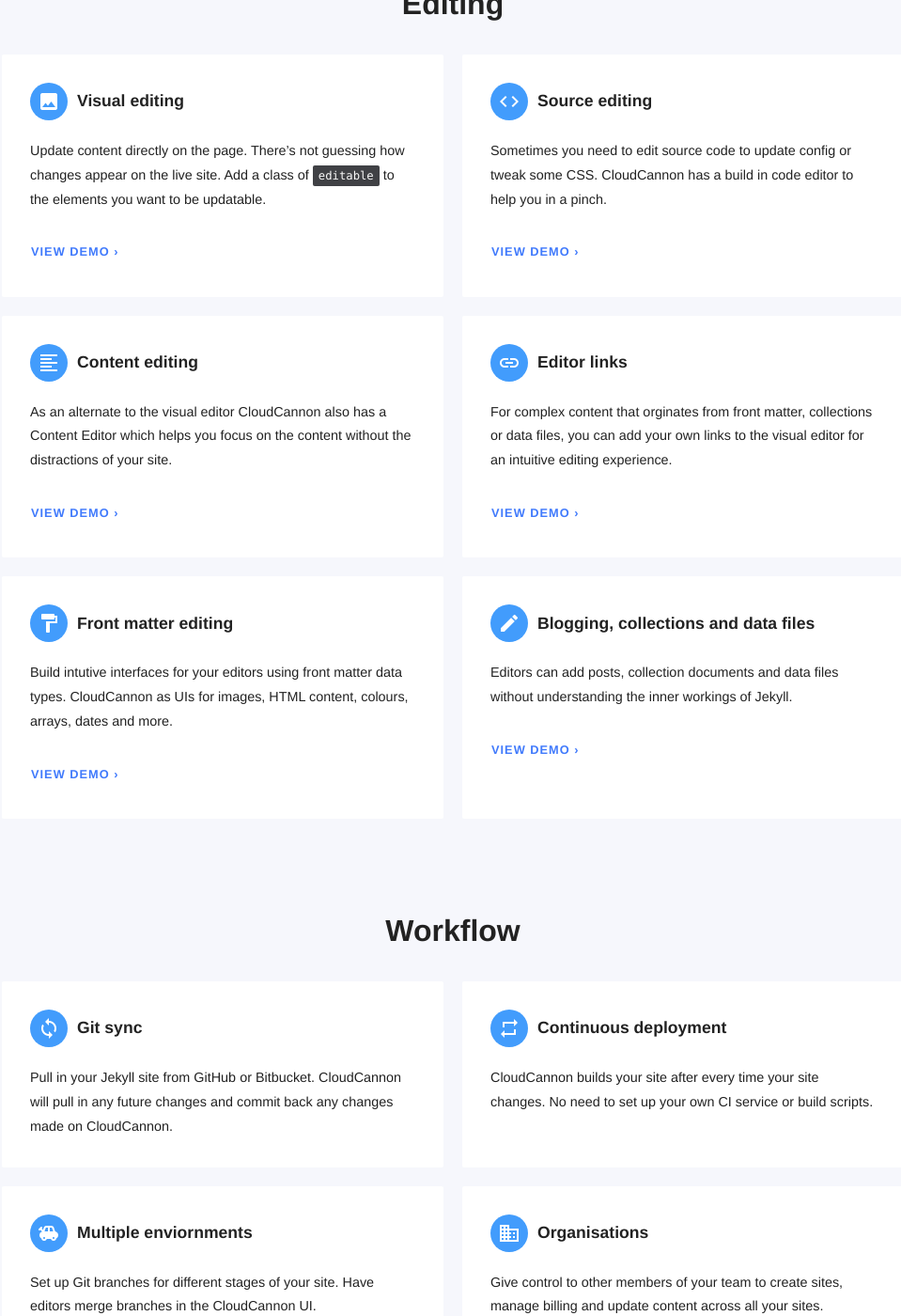
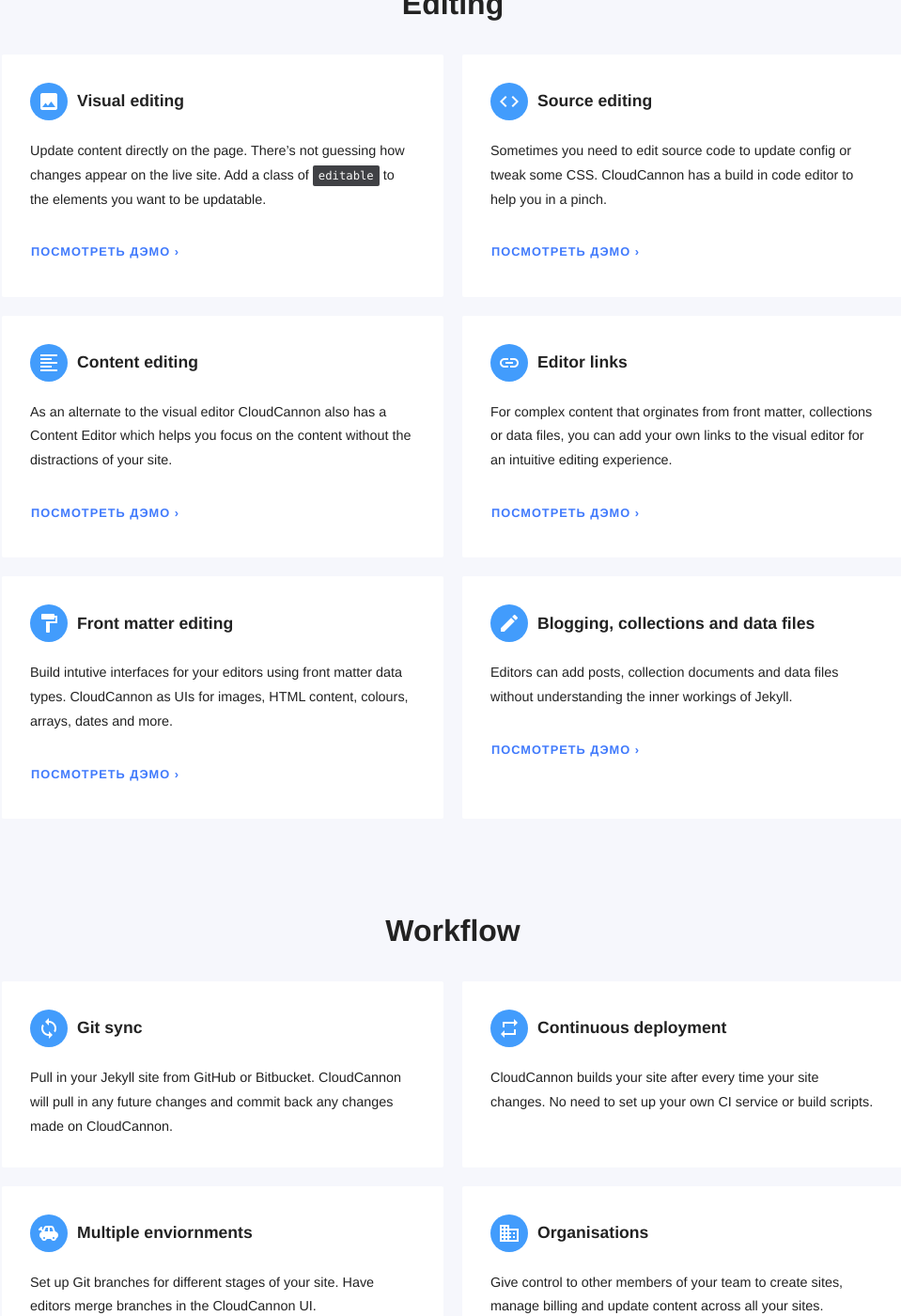
Before and after one commit to RakhimyanTim/physcult.github.io, a Jekyll site: the page built from pages/features.html, in a window 1280 px wide and 1400 px high, scrolled down 617 px. Shown: the whole window at 94% size, without its empty margins (158-1117 px from the left). Built offline with Jekyll 4.4.1, drawn with Linux system fonts in a browser that asks for light colours; some web fonts are replaced.

Commit message:
Update data-block.html

```diff
--- a/_includes/components/features/data-block.html
+++ b/_includes/components/features/data-block.html
@@ -3,6 +3,6 @@
 	{{ include.content | markdownify }}
 
 	{% if include.video %}
-		<div class="card-actions"><a class="button light no-border no-padding no-hover video-link" data-video="{{ include.video }}" href="https://youtu.be/{{ include.video }}">View Demo &rsaquo;</a></div>
+		<div class="card-actions"><a class="button light no-border no-padding no-hover video-link" data-video="{{ include.video }}" href="https://youtu.be/{{ include.video }}">Посмотреть Дэмо &rsaquo;</a></div>
 	{% endif %}
 </li>
```
